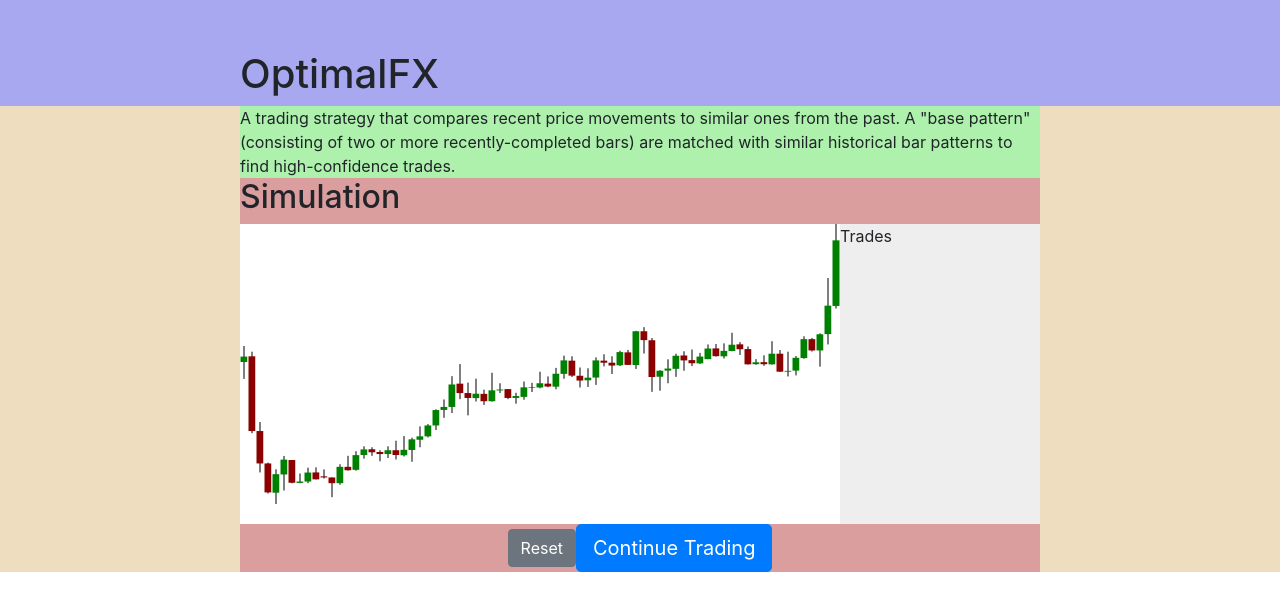
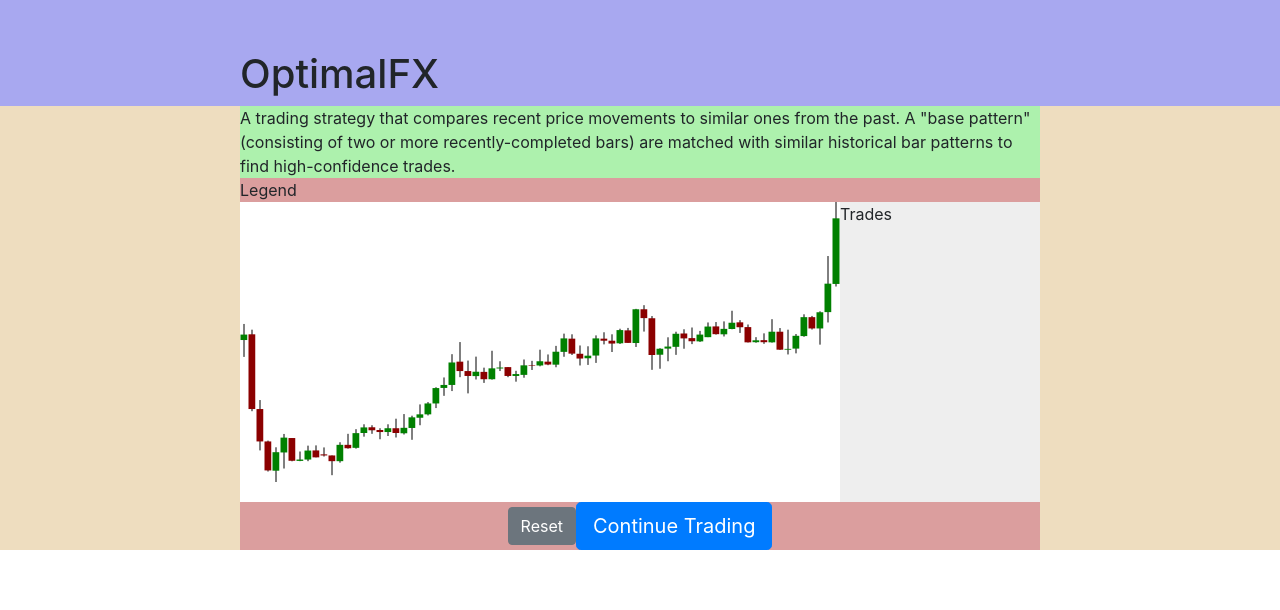
Before and after one commit to dandoozan/optimalfx-demo, a React (Create React App) app: page / in a window 1280 px wide. Shown: the top 610 px of the page. Built offline with nearby package versions, Linux system fonts and the light colour scheme.

Commit message:
Make Simulation a grid

```diff
--- a/src/components/Simulation/Chart/Chart.css
+++ b/src/components/Simulation/Chart/Chart.css
@@ -2,4 +2,5 @@
   /* --chart-width: calc(var(--main-content-width) * 3 / 4);
   width: var(--chart-width);
   height: calc(var(--chart-width) / 2); */
+  grid-area: chart;
 }
--- a/src/components/Simulation/Chart/Chart.js
+++ b/src/components/Simulation/Chart/Chart.js
@@ -1,10 +1,8 @@
 import React from 'react';
 import './Chart.css';
-import Legend from './Legend';
 import Candlestick from './Candlestick';
-import YAxis from './YAxis';
 import XAxis from './XAxis';
-import data from '../../../data.json';
+import data from '../../../data.json'; //todo: think about where to put data.json
 
 export default function Chart() {
   let width = 800 * 3 / 4; //todo: get the 800 from css variable "--main-content-width"
@@ -12,9 +10,7 @@ export default function Chart() {
   let paddingBottom = 20; //todo: make this a percentage of the chartHeight
   return (
     <svg className="chart" width={width} height={height}>
-      <Legend />
       <Candlestick data={data} width={width} height={height - paddingBottom} />
-      <YAxis />
       <XAxis />
     </svg>
   );
--- a/src/components/Simulation/Chart/XAxis.js
+++ b/src/components/Simulation/Chart/XAxis.js
@@ -1,9 +1,7 @@
 import React from 'react'
 
 export default function XAxis() {
-  return (
-    <div>
-      XAxis
-    </div>
-  )
+  return <g className="x-axis">
+
+  </g>
 }
--- /dev/null
+++ b/src/components/Simulation/ChartControls.css
@@ -0,0 +1,6 @@
+.chart-controls {
+  display: flex;
+  justify-content: center;
+  align-items: center;
+  grid-area: controls;
+}
--- /dev/null
+++ b/src/components/Simulation/ChartControls.js
@@ -0,0 +1,12 @@
+import React from 'react';
+import Button from 'react-bootstrap/Button';
+import './ChartControls.css';
+
+export default function ChartControls() {
+  return (
+    <div className="chart-controls">
+      <Button variant="secondary">Reset</Button>
+      <Button size="lg">Continue Trading</Button>
+    </div>
+  );
+}
--- /dev/null
+++ b/src/components/Simulation/Legend.css
@@ -0,0 +1,3 @@
+.legend {
+  grid-area: legend;
+}
--- a/src/components/Simulation/Chart/Legend.js
+++ b/src/components/Simulation/Legend.js
@@ -1,8 +1,9 @@
 import React from 'react'
+import './Legend.css';
 
 export default function Legend() {
   return (
-    <g>
+    <g className="legend">
       Legend
     </g>
   )
--- a/src/components/Simulation/Simulation.css
+++ b/src/components/Simulation/Simulation.css
@@ -2,13 +2,10 @@
   width: var(--main-content-width);
   background: hsl(0, 46%, 74%);
   grid-area: simulation;
+  display: grid;
+  grid-template-columns: min-content;
+  grid-template-areas:
+			"legend legend"
+			"chart trades"
+      "controls controls";
 }
-
-.simulation__chart-container {
-  display: flex;
-}
-.simulation__button-bar {
-  display: flex;
-  justify-content: center;
-  align-items: center;
-}
--- a/src/components/Simulation/Simulation.js
+++ b/src/components/Simulation/Simulation.js
@@ -1,21 +1,17 @@
 import React from 'react';
 import './Simulation.css';
-import Button from 'react-bootstrap/Button';
+import Legend from './Legend';
+import ChartControls from './ChartControls';
 import Chart from './Chart/Chart';
 import Trades from './Trades/Trades';
 
 export default function Simulation() {
   return (
     <div className="simulation">
-      <h2>Simulation</h2>
-      <div className="simulation__chart-container">
-        <Chart />
-        <Trades />
-      </div>
-      <div className="simulation__button-bar">
-        <Button variant="secondary">Reset</Button>
-        <Button size="lg">Continue Trading</Button>
-      </div>
+      <Legend />
+      <Chart />
+      <Trades />
+      <ChartControls />
     </div>
   );
 }
--- a/src/components/Simulation/Trades/Trades.css
+++ b/src/components/Simulation/Trades/Trades.css
@@ -1,4 +1,4 @@
 .trades {
   background: #eee;
-  flex-grow: 1;
+  grid-area: trades;
 }
```
